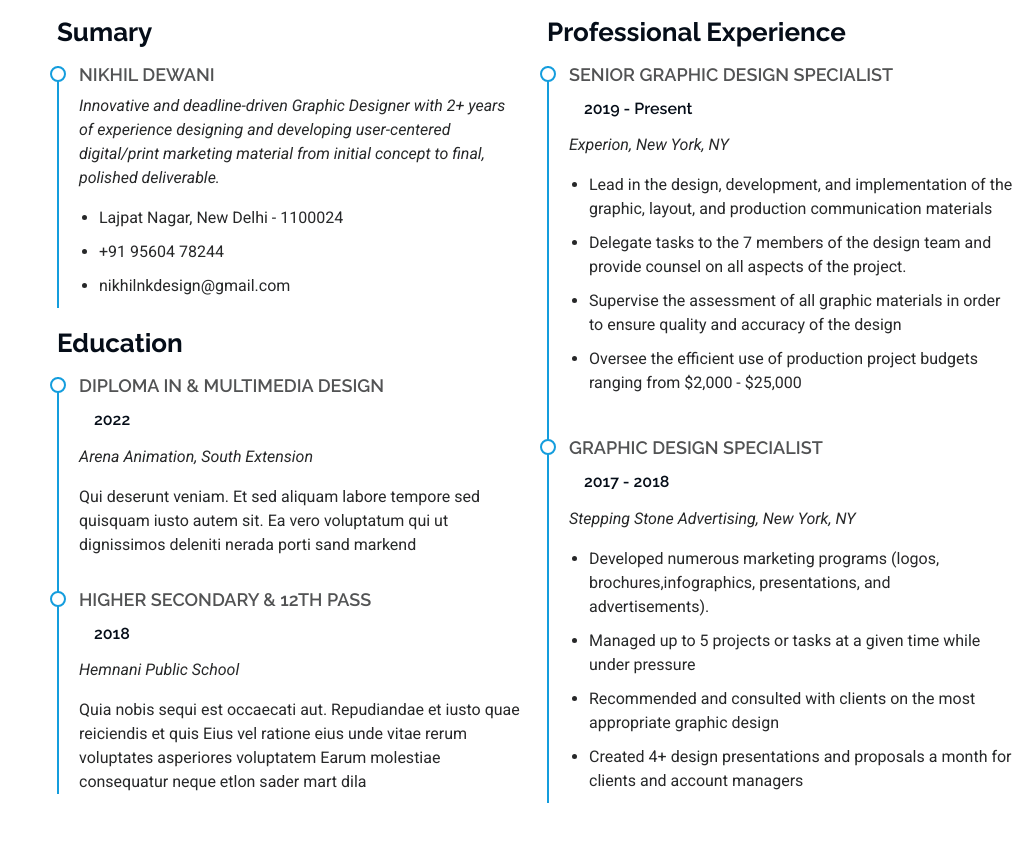
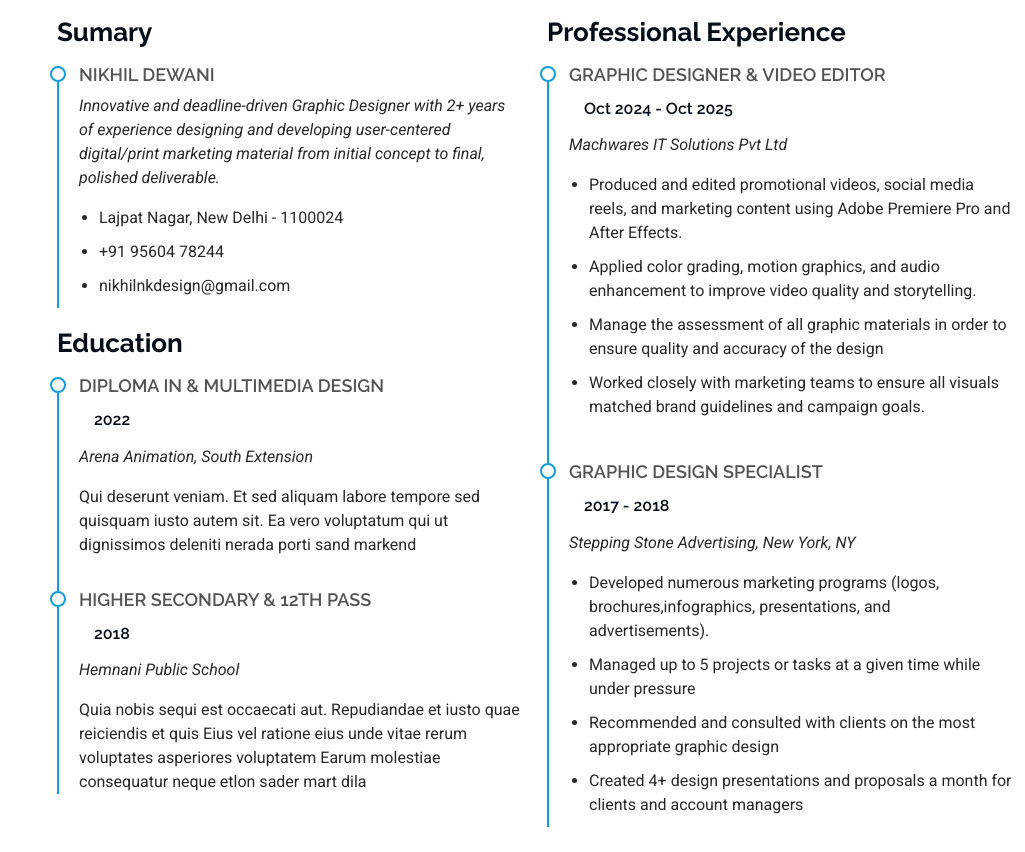
Before and after one commit to nikhilnkdesign/nikhilnkdesign.github.io, a plain HTML site: page index.html in a window 1280 px wide. Shown: the part 2566-3418 px from the top of the page, without its empty margins (255-1280 px from the left). Drawn offline with Linux system fonts and the light colour scheme.

Commit message:
Update index.html

```diff
--- a/index.html
+++ b/index.html
@@ -313,14 +313,14 @@
           <div class="col-lg-6" data-aos="fade-up" data-aos-delay="200">
             <h3 class="resume-title">Professional Experience</h3>
             <div class="resume-item">
-              <h4>Senior graphic design specialist</h4>
-              <h5>2019 - Present</h5>
-              <p><em>Experion, New York, NY </em></p>
+              <h4>GRAPHIC DESIGNER & VIDEO EDITOR</h4>
+              <h5> Oct 2024 - Oct 2025</h5>
+              <p><em> Machwares IT Solutions Pvt Ltd </em></p>
               <ul>
-                <li>Lead in the design, development, and implementation of the graphic, layout, and production communication materials</li>
-                <li>Delegate tasks to the 7 members of the design team and provide counsel on all aspects of the project. </li>
-                <li>Supervise the assessment of all graphic materials in order to ensure quality and accuracy of the design</li>
-                <li>Oversee the efficient use of production project budgets ranging from $2,000 - $25,000</li>
+                <li>Produced and edited promotional videos, social media reels, and marketing content using Adobe Premiere Pro and After Effects.</li>
+                <li>Applied color grading, motion graphics, and audio enhancement to improve video quality and storytelling. </li>
+                <li>Manage the assessment of all graphic materials in order to ensure quality and accuracy of the design</li>
+                <li>Worked closely with marketing teams to ensure all visuals matched brand guidelines and campaign goals.</li>
               </ul>
             </div><!-- Edn Resume Item -->
 
```
